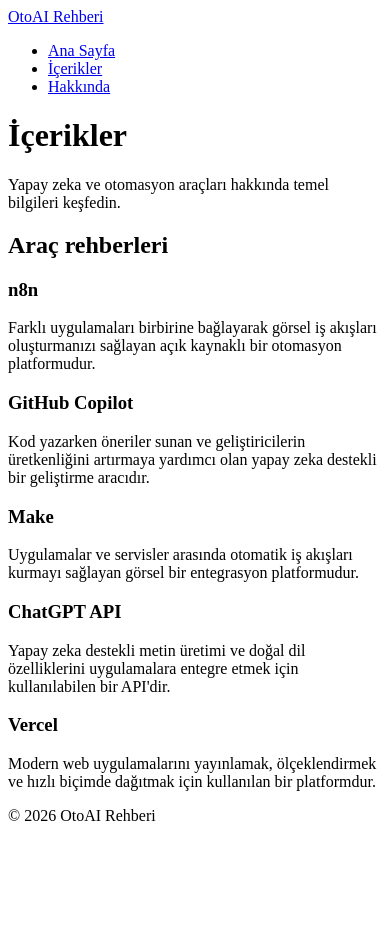
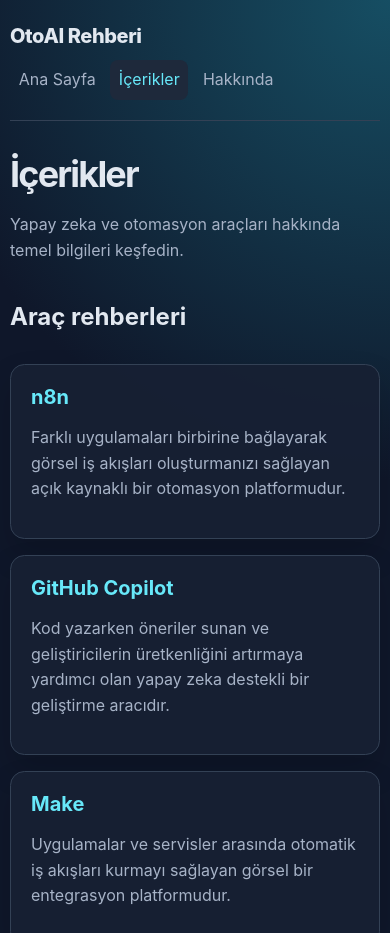
Before and after one commit to abdestar/OtoAI-Rehberi, a plain HTML site: page icerikler.html in a window 390 px wide. Shown: the top 933 px of the page. Before the commit the page ends 844 px from the top, so only its background shows below. Drawn offline with Linux system fonts and the light colour scheme.

Commit message:
Ortak CSS tasarimi, mobil duzen ve klavye erisilebilirligi eklendi

```diff
--- a/icerikler.html
+++ b/icerikler.html
@@ -4,6 +4,7 @@
     <meta charset="utf-8">
     <meta name="viewport" content="width=device-width, initial-scale=1">
     <title>İçerikler | OtoAI Rehberi</title>
+    <link rel="stylesheet" href="style.css">
   </head>
   <body>
     <header>
--- /dev/null
+++ b/style.css
@@ -0,0 +1,266 @@
+:root {
+  color-scheme: dark;
+  --page-bg: #0f172a;
+  --surface: #172033;
+  --surface-raised: #1e293b;
+  --text: #e2e8f0;
+  --muted: #a7b3c7;
+  --accent: #67e8f9;
+  --accent-strong: #22d3ee;
+  --border: #334155;
+  --focus: #fbbf24;
+  --content-width: 70rem;
+}
+
+*,
+*::before,
+*::after {
+  box-sizing: border-box;
+}
+
+html {
+  min-width: 0;
+  scroll-behavior: smooth;
+}
+
+body {
+  min-width: 0;
+  min-height: 100vh;
+  margin: 0;
+  overflow-x: clip;
+  background:
+    radial-gradient(circle at top right, #164e63 0, transparent 30rem),
+    var(--page-bg);
+  color: var(--text);
+  font-family: Inter, ui-sans-serif, system-ui, -apple-system, BlinkMacSystemFont,
+    "Segoe UI", sans-serif;
+  line-height: 1.6;
+}
+
+header,
+main,
+footer {
+  width: min(100% - 2rem, var(--content-width));
+  margin-inline: auto;
+}
+
+header {
+  padding-block: 1.25rem;
+}
+
+body > header {
+  border-bottom: 1px solid var(--border);
+}
+
+nav {
+  display: flex;
+  flex-wrap: wrap;
+  align-items: center;
+  justify-content: space-between;
+  gap: 1rem 2rem;
+}
+
+nav > a {
+  color: var(--text);
+  font-size: 1.25rem;
+  font-weight: 800;
+  letter-spacing: -0.02em;
+  text-decoration: none;
+}
+
+nav ul {
+  display: flex;
+  flex-wrap: wrap;
+  gap: 0.35rem;
+  margin: 0;
+  padding: 0;
+  list-style: none;
+}
+
+nav li a {
+  display: inline-block;
+  padding: 0.45rem 0.7rem;
+  border-radius: 0.5rem;
+  color: var(--muted);
+  text-decoration: none;
+}
+
+nav li a:hover,
+nav li a[aria-current="page"] {
+  background: var(--surface-raised);
+  color: var(--accent);
+}
+
+main {
+  padding-block: clamp(2.5rem, 7vw, 5rem);
+}
+
+main > header {
+  width: auto;
+  padding: 0;
+}
+
+h1,
+h2,
+h3 {
+  line-height: 1.2;
+  overflow-wrap: anywhere;
+}
+
+h1 {
+  max-width: 18ch;
+  margin: 0 0 1rem;
+  font-size: clamp(2.25rem, 7vw, 4.5rem);
+  letter-spacing: -0.05em;
+}
+
+h2 {
+  margin: 0 0 1rem;
+  font-size: clamp(1.5rem, 3vw, 2rem);
+}
+
+h3 {
+  margin: 0 0 0.65rem;
+  color: var(--accent);
+  font-size: 1.25rem;
+}
+
+p {
+  max-width: 65ch;
+  color: var(--muted);
+}
+
+a {
+  color: var(--accent);
+}
+
+main > section {
+  margin-top: 3.5rem;
+}
+
+main > section > ul {
+  display: grid;
+  grid-template-columns: repeat(auto-fit, minmax(min(100%, 15rem), 1fr));
+  gap: 1rem;
+}
+
+main > section:has(> article) {
+  display: grid;
+  grid-template-columns: repeat(auto-fit, minmax(min(100%, 15rem), 1fr));
+  gap: 1rem;
+}
+
+main > section:has(> article) > h2 {
+  grid-column: 1 / -1;
+}
+
+main > section > ul {
+  margin: 0;
+  padding: 0;
+  list-style: none;
+}
+
+main > section > ul li,
+main > section > article,
+main > article > section {
+  min-width: 0;
+  padding: 1.25rem;
+  border: 1px solid var(--border);
+  border-radius: 0.9rem;
+  background: color-mix(in srgb, var(--surface) 92%, transparent);
+  box-shadow: 0 1rem 2rem rgb(0 0 0 / 15%);
+}
+
+main > section > ul a {
+  display: block;
+  font-weight: 700;
+  text-decoration: none;
+}
+
+main > article > section + section {
+  margin-top: 1rem;
+}
+
+form {
+  display: flex;
+  flex-wrap: wrap;
+  gap: 0.75rem;
+  max-width: 40rem;
+}
+
+input,
+button {
+  min-height: 2.75rem;
+  border: 1px solid var(--border);
+  border-radius: 0.55rem;
+  font: inherit;
+}
+
+input {
+  min-width: min(100%, 16rem);
+  flex: 1 1 16rem;
+  padding: 0.65rem 0.8rem;
+  background: var(--surface);
+  color: var(--text);
+}
+
+button {
+  padding: 0.65rem 1rem;
+  background: var(--accent-strong);
+  color: #082f49;
+  cursor: pointer;
+  font-weight: 700;
+}
+
+button:hover {
+  background: var(--accent);
+}
+
+:where(a, button, input, textarea, select):focus-visible {
+  outline: 3px solid var(--focus);
+  outline-offset: 3px;
+}
+
+footer {
+  padding-block: 1.5rem;
+  border-top: 1px solid var(--border);
+}
+
+footer p {
+  margin: 0;
+  font-size: 0.9rem;
+}
+
+@media (max-width: 30rem) {
+  header,
+  main,
+  footer {
+    width: min(100% - 1.25rem, var(--content-width));
+  }
+
+  nav {
+    align-items: flex-start;
+    flex-direction: column;
+    gap: 0.5rem;
+  }
+
+  nav ul {
+    width: 100%;
+  }
+
+  nav li a {
+    padding-inline: 0.55rem;
+  }
+
+  main {
+    padding-block: 2rem 3rem;
+  }
+
+  main > section {
+    margin-top: 2.5rem;
+  }
+
+  form > * {
+    width: 100%;
+  }
+}
```
Also changed, not shown: hakkinda.html (+1 -0 lines), index.html (+1 -0 lines).
